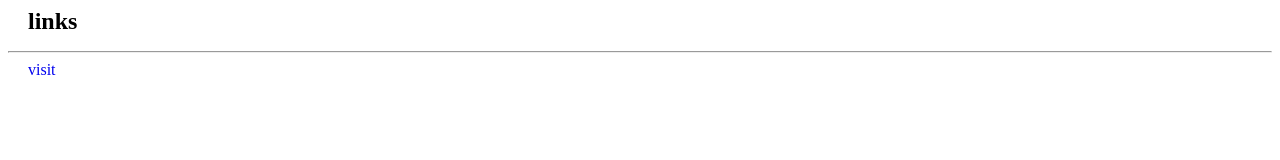
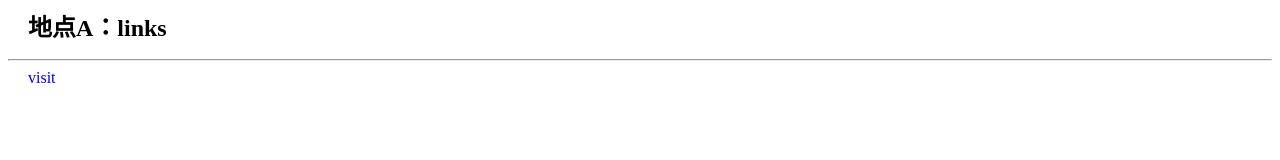
Before and after one commit to stookia/home, a plain HTML site: page index.html in a window 1280 px wide. Drawn offline with Linux system fonts and the light colour scheme.

Commit message:
Update index.html

```diff
--- a/index.html
+++ b/index.html
@@ -17,7 +17,7 @@
 
 <B>
 
-links
+地点A：links
 
 </B>
 
```
